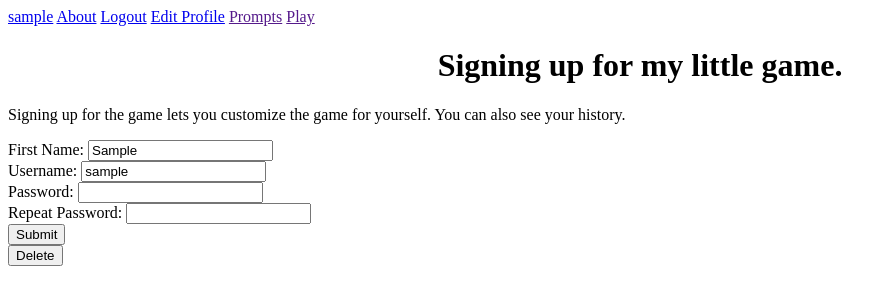
After one commit to toChaim/flask_cbt, a Flask app: page /users/1/edit in a window 1280 px wide. The commit adds this page. Shown: the top 305 px of the page, without its empty margins (0-896 px from the left). Run offline with Flask 2, Linux system fonts and the light colour scheme; the visitor is signed in with stand-in values (Sample User, id 1); data comes from the database, SQL or seed files in the repository; some libraries are stand-ins or nearby versions.

Commit message:
finished users

```diff
--- /dev/null
+++ b/project/decorators.py
@@ -0,0 +1,16 @@
+from functools import wraps
+from flask_login import logout_user, current_user
+from flask import redirect, url_for, flash
+
+def ensure_correct_user(fn):
+    @wraps(fn)
+    def wrapper(*args, **kwargs):
+        # in the params we have something called id, is it the same as the user logged in?
+        if kwargs.get('id') != current_user.id:
+            # if not, redirect them back home
+            flash("Not Authorized")
+            logout_user()
+            return redirect(url_for('users.login'))
+        # otherwise, move on with all the arguments passed in!
+        return fn(*args, **kwargs)
+    return wrapper
--- a/project/models.py
+++ b/project/models.py
@@ -21,6 +21,14 @@ class User(db.Model, UserMixin):
 		self.username = username
 		self.password = bcrypt.generate_password_hash(password).decode('UTF-8')
 
+	@classmethod
+	def authenticate(cls, username, password):
+		user = cls.query.filter_by(username = username).first()
+		if user and bcrypt.check_password_hash(user.password, password):
+			return user
+		return False
+
+
 @login_manager.user_loader
 def load_user(user_id):
     return User.query.get(user_id)
@@ -33,7 +41,7 @@ class Prompt(db.Model):
 	affirmation = db.Column(db.Boolean)
 	user_id = db.Column(db.Integer, db.ForeignKey('users.id', ondelete='cascade'), nullable=False)
 	__table_args__ = (db.UniqueConstraint('user_id', 'title', name='_user_titel_uc'),)
-	responses = db.relationship('Resonse', backref='prompt')
+	responses = db.relationship('Response', backref='prompt')
 
 	def __init__(self, title, affirmation, user_id):
 		self.title = title
--- a/project/templates/base.html
+++ b/project/templates/base.html
@@ -6,12 +6,17 @@
 	<link rel="stylesheet" href="{{url_for('static', filename='stylesheet.css')}}">
 </head>
 <body>
-	<nav>
-		<a href="">About</a>
-		<a href="{{url_for('users.new')}}">Sign Up</a>
-		<a href="">Login</a>
-		<a href="">Play</a>
-	</nav>
+	{% if current_user.is_authenticated %}
+	  {% include 'user_nav.html' %}
+	{% else %}
+		<nav>
+			<a href="{{url_for('users.index')}}">About</a>
+			<a href="{{url_for('users.new')}}">Sign Up</a>
+			<a href="{{url_for('users.login')}}">Login</a>
+			<a href="">Play</a>
+		</nav>
+	{% endif %}
+
 	{% for message in get_flashed_messages() %}
 	    {{ message }}
 	{% endfor %}
--- /dev/null
+++ b/project/templates/user_nav.html
@@ -0,0 +1,8 @@
+<nav>
+	<a href="{{url_for('users.show',id=current_user.id)}}">{{current_user.username}}</a>
+	<a href="{{url_for('users.index')}}">About</a>
+	<a href="{{url_for('users.logout')}}">Logout</a>
+	<a href="{{url_for('users.edit', id=current_user.id)}}">Edit Profile</a>
+	<a href="">Prompts</a>
+	<a href="">Play</a>
+</nav>
--- a/project/users/forms.py
+++ b/project/users/forms.py
@@ -3,10 +3,17 @@ from wtforms import StringField, PasswordField, validators
 from wtforms.validators import DataRequired
 
 class UserForm(FlaskForm):
-	first_name = StringField('first_name', validators=[DataRequired()])
+	first_name = StringField('First Name: ', validators=[DataRequired()])
 	username = StringField('Username: ', validators=[DataRequired()])
-	password = PasswordField('Password', [
+	password = PasswordField('Password: ', [
 		validators.DataRequired(),
 		validators.EqualTo('confirm', message='Passwords must match')
 		])
-	confirm = PasswordField('Repeat Password')
+	confirm = PasswordField('Repeat Password: ')
+
+class UserLoginForm(FlaskForm):
+	username = StringField('Username: ', validators=[DataRequired()])
+	password = PasswordField('Password: ', validators=[DataRequired()])
+
+class UserDeleteForm(FlaskForm):
+	pass
--- a/project/users/templates/users/edit.html
+++ b/project/users/templates/users/edit.html
@@ -0,0 +1,45 @@
+{% extends 'base.html' %}
+
+{% block content %}
+<h1>Signing up for my little game.</h1>
+<p>Signing up for the game lets you customize the game for yourself. You can also see your history.</p>
+<form method="POST" action="{{url_for('users.show', id=current_user.id)}}?_method=PATCH">
+	<div>{{ form.csrf_token }}
+	{{ form.first_name.label }}
+	{{form.first_name}}
+	{% if form.first_name.errors %}
+		<span>
+			{% for error in form.first_name.errors %}
+          		{{ error }}
+        	{% endfor %}
+		</span>
+    {% endif %}</div>
+
+    <div>{{ form.username.label }}
+	{{ form.username }}
+	{% if form.username.errors %}
+		<span>
+			{% for error in form.username.errors %}
+          		{{ error }}
+        	{% endfor %}
+		</span>
+    {% endif %}</div>
+
+    <div>{{ form.password.label }}
+	{{ form.password }}
+	{% if form.password.errors %}
+		<span>
+			{% for error in form.password.errors %}
+          		{{ error }}
+        	{% endfor %}
+		</span>
+    {% endif %}</div>
+    <div>{{ form.confirm.label }}
+	{{ form.confirm }}</div>
+	<input type="submit" value="Submit">
+</form>
+<form method="POST" action="{{url_for('users.show', id=current_user.id)}}?_method=DELETE">
+	{{ d_form.csrf_token }}
+	<input type="submit" value="Delete">
+</form>
+{% endblock %}
--- a/project/users/templates/users/show.html
+++ b/project/users/templates/users/show.html
@@ -0,0 +1,6 @@
+{% extends 'base.html' %}
+
+{% block content %}
+<h1>Welcom {{ current_user.first_name }} to my little game.</h1>
+
+{% endblock %}
--- a/project/users/views.py
+++ b/project/users/views.py
@@ -1,14 +1,93 @@
 from flask import redirect, render_template, request, url_for, Blueprint, session, flash
 from project.models import User
-from project.users.forms import UserForm
+from project.users.forms import UserForm, UserLoginForm, UserDeleteForm
+from project import db
+from sqlalchemy.exc import IntegrityError
+from flask_login import login_user, logout_user, current_user
+from project.decorators import ensure_correct_user
 
 users_blueprint = Blueprint('users', __name__, template_folder='templates')
 
-@users_blueprint.route('/')
+@users_blueprint.route('/', methods=['GET', 'POST'])
 def index():
+	if request.method == 'POST':
+		form = UserForm(request.form)
+		if form.validate():
+			try:
+				new_user = User(form.data['first_name'],
+					form.data['username'],
+					form.data['password'])
+				db.session.add(new_user)
+				db.session.commit()
+				login_user(new_user)
+				flash("You have successfully signed up.")
+				return redirect(url_for('users.show',id=new_user.id))
+			except IntegrityError as e:
+				flash("Username already taken.")
+				return render_template('users/new.html', form=form)
+		# form not vlalid
+		else:
+			flash("Invalid submission. Please try again.")
+			return render_template('users/new.html', form=form)
+
 	return render_template('users/index.html')
 
 @users_blueprint.route('/new')
 def new():
 	form = UserForm(request.form)
 	return render_template('users/new.html', form=form)
+
+@users_blueprint.route('/logout')
+def logout():
+	flash('{} sucessfully loged out.'.format(current_user.username))
+	logout_user()
+	return redirect(url_for('users.index'))
+
+@users_blueprint.route('/login', methods=['GET', 'POST'])
+def login():
+	form = UserLoginForm(request.form)
+
+	if request.method == 'POST':
+		user = User.authenticate(form.username.data, form.password.data)
+
+		if form.validate() and user:
+			login_user(user)
+			flash('{} successfully logedin.'.format(user.first_name))
+			return redirect(url_for('users.show', id=user.id))
+		else:
+			flash('NOT valid!!! BAD USER')
+			return render_template('users/login.html', form=form)
+
+
+	return render_template('users/login.html', form=form)
+
+@users_blueprint.route('/<int:id>', methods=['GET', 'PATCH', 'DELETE'])
+def show(id):
+	form = UserForm(request.form)
+	d_form = UserDeleteForm(request.form)
+
+	if request.method == b'PATCH':
+		if form.validate():
+			form.populate_obj(current_user)
+			flash("Updatign {}'s profile.".format(current_user.username))
+			db.session.add(current_user)
+			db.session.commit()
+			return redirect(url_for('users.show', id=current_user.id))
+		else:
+			return render_template('users/edit.html', id=current_user.id, form=form, d_form=d_form)
+
+	if request.method == b'DELETE':
+		if d_form.validate():
+			db.session.delete(current_user)
+			db.session.commit()
+			flash('User DELETE')
+			return redirect(url_for('users.index'))
+
+	return render_template('users/show.html')
+
+@users_blueprint.route('/<int:id>/edit')
+@ensure_correct_user
+def edit(id):
+	form = UserForm(obj=current_user)
+	d_form = UserDeleteForm()
+	return render_template('users/edit.html', form=form, d_form=d_form)
```
Also changed, not shown: project/users/templates/users/login.html (+28 -0 lines), project/users/templates/users/new.html (+22 -9 lines), README.md, project/Decorators.py (deleted).
